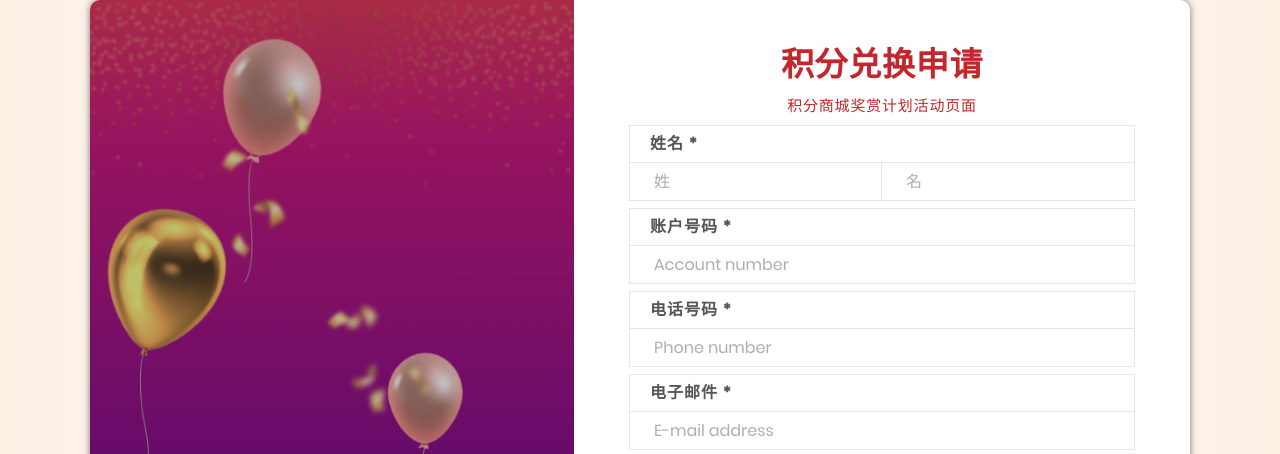
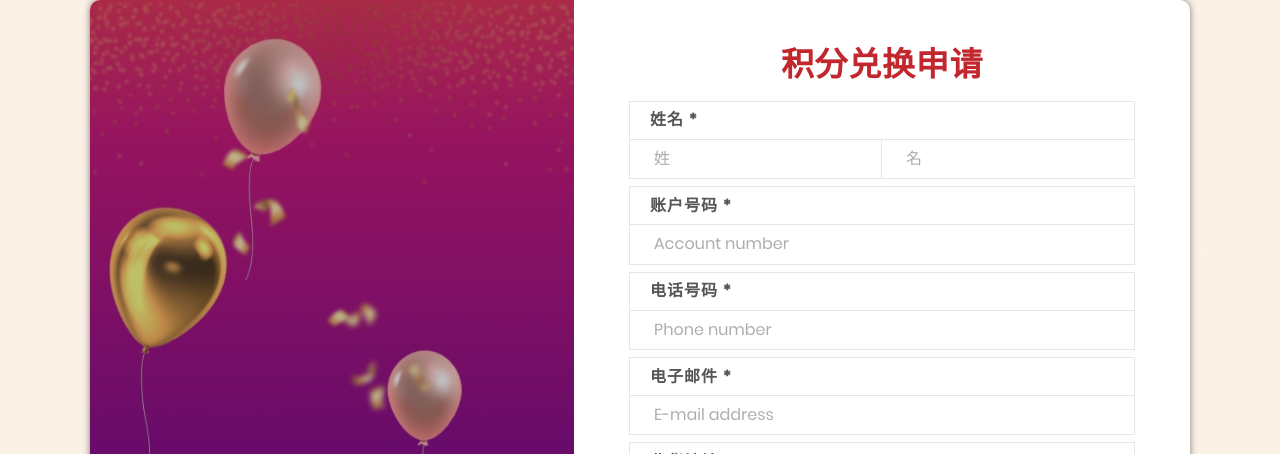
Before and after one commit to kyliejore/ActivityIntegralPage2022-PTY, a plain HTML site: page form.html in a window 1280 px wide. Shown: the top 454 px of the page. Drawn offline with nearby package versions, Linux system fonts and the light colour scheme; a web font is replaced by a local one.

Commit message:
Update form.html

```diff
--- a/form.html
+++ b/form.html
@@ -38,7 +38,7 @@
                 <span class="contact100-form-title">
 						积分兑换申请
 					</span>
-                <a target="_self" class="page" href="index.html">积分商城奖赏计划活动页面</a>
+                <!-- <a target="_self" class="page" href="index.html">积分商城奖赏计划活动页面</a> -->
                 <label class=" label-input100 " for="first-name">姓名 *</label>
 
                 <div class="wrap-input100 rs1-wrap-input100 validate-input" data-validate="请输入姓氏">
```
